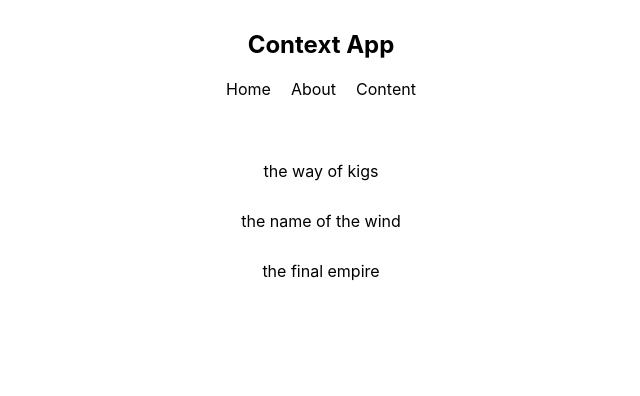
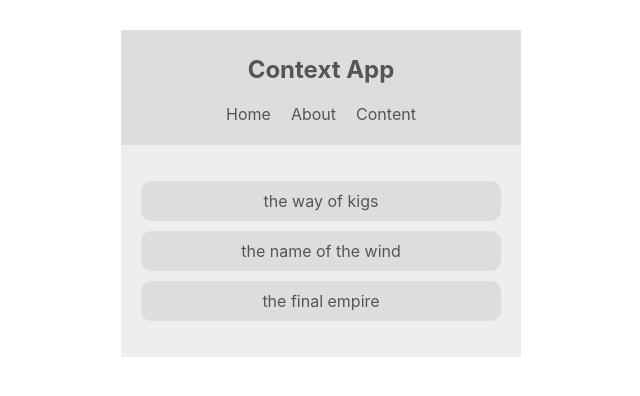
Before and after one commit to taichi-t/contextApp, a React (Create React App) app: page / in a window 1280 px wide. Shown: the top 396 px of the page, without its empty margins (319-959 px from the left). Built offline with nearby package versions, Linux system fonts and the light colour scheme.

Commit message:
changed:BookList and Navbar

```diff
--- a/src/components/BookList.jsx
+++ b/src/components/BookList.jsx
@@ -1,15 +1,27 @@
 import React, { Component } from "react";
+import { ThemeContext } from "../contexts/ThemeContext";
 
 export default class BookList extends Component {
   render() {
     return (
-      <div className="book-list">
-        <ul>
-          <li>the way of kigs</li>
-          <li>the name of the wind</li>
-          <li>the final empire</li>
-        </ul>
-      </div>
+      <ThemeContext.Consumer>
+        {(context) => {
+          const { isLightTheme, light, dark } = context;
+          const theme = isLightTheme ? light : dark;
+          return (
+            <div
+              className="book-list"
+              style={{ color: theme.syntax, background: theme.bg }}
+            >
+              <ul>
+                <li style={{ background: theme.ui }}>the way of kigs</li>
+                <li style={{ background: theme.ui }}>the name of the wind</li>
+                <li style={{ background: theme.ui }}>the final empire</li>
+              </ul>
+            </div>
+          );
+        }}
+      </ThemeContext.Consumer>
     );
   }
 }
--- a/src/components/Navbar.jsx
+++ b/src/components/Navbar.jsx
@@ -2,11 +2,14 @@
 import { ThemeContext } from "../contexts/ThemeContext";
 
 export default class Navbar extends Component {
-  static contextType = ThemeContext;
   render() {
-    console.log(this.context);
     return (
-      <nav>
+      <ThemeContext.Consumer>
+        {(context) => {
+          const { isLightTheme, light, dark } = context;
+          const theme = isLightTheme ? light : dark;
+          return (
+            <nav style={{ background: theme.ui, color: theme.syntax }}>
               <h1>Context App</h1>
               <ul>
                 <li>Home</li>
@@ -15,5 +18,8 @@
               </ul>
             </nav>
           );
+        }}
+      </ThemeContext.Consumer>
+    );
   }
 }
--- a/src/index.css
+++ b/src/index.css
@@ -11,6 +11,10 @@
   max-width: 400px;
   margin: 30px auto;
   text-align: center;
+}
+
+nav {
+  padding: 5px;
 }
 
 nav ul {
```
Lines whose indentation alone changed are shown as unchanged.
